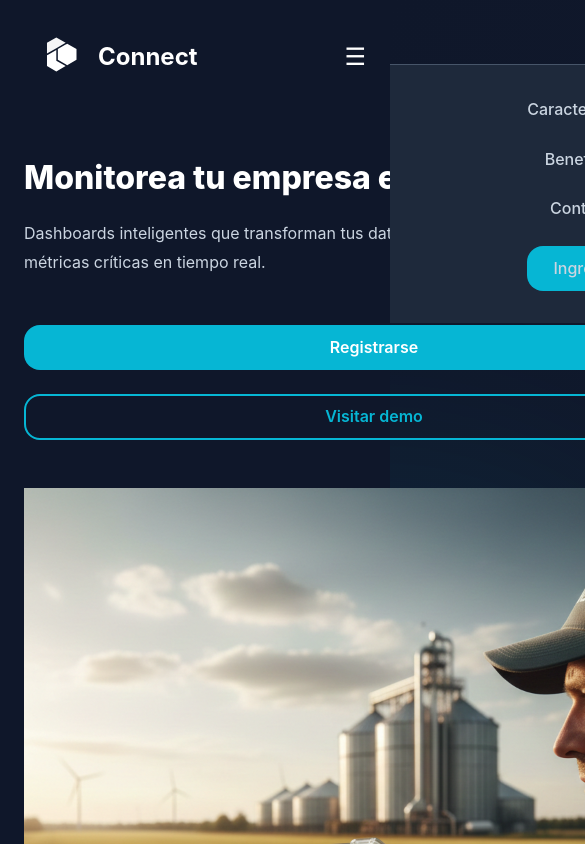
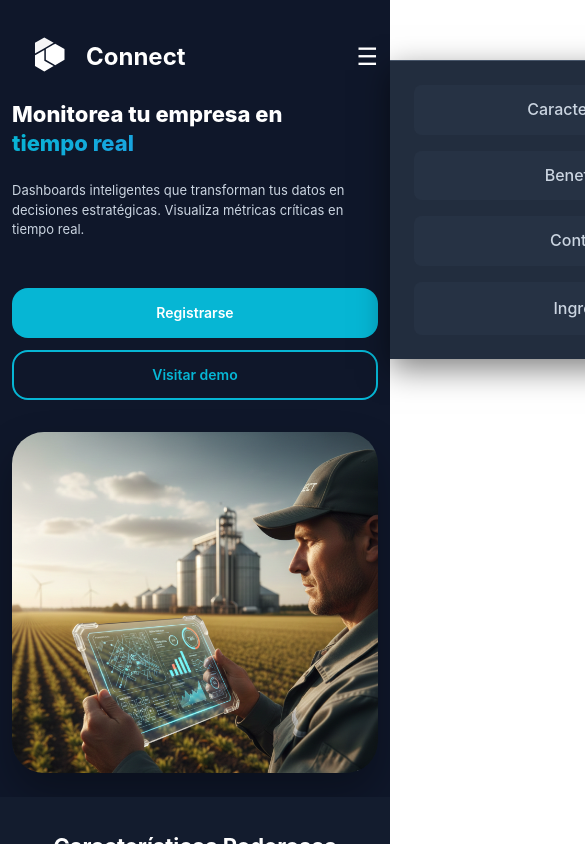
Before and after one commit to connectpy/connect, a React (Vite) app in the folder connect/: page / in a window 390 px wide. Shown: the top 844 px of the page, 585 px wide, since content can reach past the window. Built offline with nearby package versions, Linux system fonts and the light colour scheme; no server answers; what @influxdata/influxdb-client-browser would draw is missing.

Commit message:
edicion del landing problema con menu

```diff
--- a/connect/src/pages/landing.css
+++ b/connect/src/pages/landing.css
@@ -41,6 +41,11 @@
   box-sizing: border-box;
 }
 
+html {
+  overflow-x: hidden;
+  width: 100%;
+}
+
 body {
   font-family: -apple-system, BlinkMacSystemFont, 'Segoe UI', 'Roboto', 'Oxygen',
     'Ubuntu', 'Cantarell', 'Fira Sans', 'Droid Sans', 'Helvetica Neue', sans-serif;
@@ -50,16 +55,29 @@ body {
   color: var(--color-text-white);
   line-height: 1.6;
   overflow-x: hidden;
+  width: 100%;
+  position: relative;
 }
 
 .App {
   min-height: 100vh;
+  overflow-x: hidden;
+  width: 100%;
+  max-width: 100vw;
+}
+
+.landing-page {
+  overflow-x: hidden;
+  width: 100%;
+  max-width: 100vw;
 }
 
 .container {
   max-width: 1200px;
   margin: 0 auto;
   padding: 0 var(--spacing-md);
+  width: 100%;
+  box-sizing: border-box;
 }
 
 /* ===== Navegación ===== */
@@ -198,10 +216,19 @@ body {
   font-size: 1.125rem;
 }
 
+.hero-btn {
+  white-space: nowrap;
+  overflow: hidden;
+  text-overflow: ellipsis;
+}
+
 /* ===== Hero Section ===== */
 .hero {
   padding: calc(var(--spacing-3xl) + 4rem) 0 var(--spacing-3xl);
   position: relative;
+  overflow: hidden;
+  width: 100%;
+  max-width: 100vw;
 }
 
 .hero-grid {
@@ -209,10 +236,14 @@ body {
   grid-template-columns: 1fr 1fr;
   gap: var(--spacing-3xl);
   align-items: center;
+  width: 100%;
+  max-width: 100%;
 }
 
 .hero-content {
   animation: fadeInUp 0.8s ease-out;
+  max-width: 100%;
+  width: 100%;
 }
 
 .hero-title {
@@ -220,6 +251,9 @@ body {
   font-weight: 800;
   line-height: 1.1;
   margin-bottom: var(--spacing-md);
+  word-wrap: break-word;
+  overflow-wrap: break-word;
+  max-width: 100%;
 }
 
 .gradient-text {
@@ -227,6 +261,8 @@ body {
   -webkit-background-clip: text;
   -webkit-text-fill-color: transparent;
   background-clip: text;
+  display: inline-block;
+  max-width: 100%;
 }
 
 .hero-description {
@@ -234,12 +270,31 @@ body {
   color: var(--color-text-gray);
   margin-bottom: var(--spacing-xl);
   line-height: 1.8;
+  word-wrap: break-word;
+  max-width: 100%;
 }
 
 .hero-buttons {
   display: flex;
   gap: var(--spacing-md);
   flex-wrap: wrap;
+  max-width: 100%;
+}
+
+.hero-visual {
+  position: relative;
+  animation: fadeInRight 0.8s ease-out;
+  max-width: 100%;
+  width: 100%;
+}
+
+.hero-visual::before {
+  content: '';
+  position: absolute;
+  inset: -20%;
+  background: radial-gradient(circle, rgba(6, 182, 212, 0.15) 0%, transparent 70%);
+  filter: blur(60px);
+  z-index: -1;
 }
 
 .hero-visual {
@@ -257,6 +312,22 @@ body {
 }
 
 /* ===== Dashboard Card ===== */
+.contenedor-imagen {
+  width: 100%;
+  max-width: 100%;
+  display: flex;
+  justify-content: center;
+  align-items: center;
+}
+
+.dashboard-image {
+  width: 100%;
+  height: auto;
+  max-width: 100%;
+  border-radius: var(--border-radius-xl);
+  box-shadow: var(--shadow-xl);
+}
+
 .dashboard-card {
   background: rgba(30, 41, 59, 0.5);
   backdrop-filter: blur(10px);
@@ -604,80 +675,345 @@ body {
 }
 
 @media (max-width: 768px) {
+  /* Force viewport width */
+  html, body, .App, .landing-page {
+    max-width: 100vw;
+    overflow-x: hidden;
+  }
+
+  /* Ajustar container para móvil */
+  .container {
+    padding: 0 1rem;
+    max-width: 100%;
+    width: 100%;
+  }
+
+  /* Navegación móvil */
+  .navbar {
+    width: 100%;
+    max-width: 100vw;
+  }
+
   .menu-toggle {
     display: block;
+    z-index: 1002;
+    position: relative;
   }
 
   .nav-links {
     position: fixed;
-    top: 64px;
+    top: 60px;
     left: 0;
     right: 0;
-    background: var(--color-bg-medium);
+    width: 100%;
+    background: rgba(30, 41, 59, 0.98);
+    backdrop-filter: blur(10px);
     flex-direction: column;
-    padding: var(--spacing-lg);
-    gap: var(--spacing-md);
+    padding: 1.5rem;
+    gap: 1rem;
     transform: translateX(100%);
-    transition: var(--transition);
+    transition: transform 0.3s ease;
     border-top: 1px solid var(--color-border);
+    box-shadow: 0 10px 30px rgba(0, 0, 0, 0.5);
+    z-index: 1001;
   }
 
-  .nav-links.active {
+  .nav-links.open {
     transform: translateX(0);
+  }
+
+  .nav-links a {
+    width: 100%;
+    text-align: center;
+    padding: 0.75rem;
+    display: block;
+    background: rgba(51, 65, 85, 0.3);
+    border-radius: 0.5rem;
+  }
+
+  .nav-links .btn-primary {
+    margin: 0;
+  }
+
+  /* Hero Section Móvil */
+  .hero {
+    padding: calc(3rem + 60px) 0 2rem;
+    overflow: hidden;
+    width: 100%;
+    max-width: 100vw;
   }
 
   .hero-grid {
     grid-template-columns: 1fr;
-    gap: var(--spacing-xl);
+    gap: 2rem;
+    width: 100%;
+    max-width: 100%;
+  }
+
+  .hero-content {
+    width: 100%;
+    max-width: 100%;
   }
 
   .hero-title {
-    font-size: 2rem;
+    font-size: 1.5rem;
+    line-height: 1.25;
+    word-break: break-word;
+    hyphens: auto;
+    max-width: 100%;
+  }
+
+  .gradient-text {
+    display: block;
   }
 
   .hero-description {
-    font-size: 1rem;
+    font-size: 0.875rem;
+    line-height: 1.5;
+    max-width: 100%;
   }
 
   .hero-buttons {
     flex-direction: column;
+    width: 100%;
+    gap: 0.75rem;
+    max-width: 100%;
   }
 
   .hero-buttons a {
     width: 100%;
+    max-width: 100%;
     text-align: center;
+    box-sizing: border-box;
+    display: block;
+  }
+
+  .hero-visual {
+    width: 100%;
+    max-width: 100%;
+  }
+
+  .contenedor-imagen {
+    width: 100%;
+    max-width: 100%;
+  }
+
+  .dashboard-image {
+    width: 100%;
+    max-width: 100%;
+    height: auto;
+  }
+
+  /* Botones grandes ajustados para móvil */
+  .btn-lg {
+    padding: 0.75rem 1rem;
+    font-size: 0.875rem;
+    white-space: normal;
+  }
+
+  .hero-btn {
+    padding: 0.75rem 1rem !important;
+    font-size: 0.875rem !important;
+  }
+
+  /* Dashboard Card Móvil */
+  .dashboard-card {
+    padding: 1rem;
+    width: 100%;
+    max-width: 100%;
+  }
+
+  .card-value {
+    font-size: 1.75rem;
+  }
+
+  .card-unit {
+    font-size: 1rem;
+  }
+
+  .card-stats {
+    gap: 0.75rem;
+  }
+
+  /* Features Móvil */
+  .features {
+    padding: 2rem 0;
+    width: 100%;
+    max-width: 100vw;
+  }
+
+  .section-header {
+    margin-bottom: 2rem;
   }
 
   .features-grid {
     grid-template-columns: 1fr;
+    width: 100%;
+  }
+
+  .feature-card {
+    width: 100%;
+    max-width: 100%;
+  }
+
+  /* Benefits Móvil */
+  .benefits {
+    padding: 2rem 0;
+    width: 100%;
+    max-width: 100vw;
   }
 
   .benefits-grid {
     grid-template-columns: 1fr;
+    gap: 2rem;
+    width: 100%;
+  }
+
+  .benefit-text {
+    font-size: 0.9375rem;
   }
 
   .stats-grid {
     grid-template-columns: 1fr;
+    width: 100%;
+  }
+
+  .stat-card {
+    width: 100%;
+    max-width: 100%;
+  }
+
+  /* CTA Móvil */
+  .cta {
+    padding: 2rem 0;
+    width: 100%;
+    max-width: 100vw;
   }
 
   .cta-buttons {
     flex-direction: column;
+    width: 100%;
+    max-width: 100%;
   }
 
   .cta-buttons a {
     width: 100%;
+    max-width: 100%;
     text-align: center;
+    box-sizing: border-box;
+  }
+
+  /* Footer Móvil */
+  .footer {
+    padding: 2rem 0 1rem;
+    width: 100%;
+    max-width: 100vw;
   }
 
   .footer-grid {
     grid-template-columns: 1fr;
+    gap: 1.5rem;
+    width: 100%;
+  }
+
+  .footer-brand {
+    max-width: 100%;
+  }
+
+  /* Títulos Móvil */
+  .section-title {
+    font-size: 1.5rem;
+    word-wrap: break-word;
+    max-width: 100%;
+  }
+
+  .cta-title {
+    font-size: 1.5rem;
+    word-wrap: break-word;
+    max-width: 100%;
+  }
+
+  .cta-description {
+    font-size: 0.9375rem;
+    max-width: 100%;
+  }
+}
+
+/* Pantallas muy pequeñas */
+@media (max-width: 480px) {
+  .container {
+    padding: 0 0.75rem;
+  }
+
+  .hero {
+    padding: calc(2.5rem + 60px) 0 1.5rem;
+  }
+
+  .hero-title {
+    font-size: 1.375rem;
+    line-height: 1.3;
+  }
+
+  .hero-description {
+    font-size: 0.8125rem;
+    line-height: 1.5;
+  }
+
+  .btn-lg {
+    padding: 0.625rem 1rem;
+    font-size: 0.8125rem;
+  }
+
+  .card-value {
+    font-size: 1.5rem;
+  }
+
+  .card-stats {
+    grid-template-columns: repeat(3, 1fr);
+    gap: 0.5rem;
+  }
+
+  .stat-value {
+    font-size: 1rem;
+  }
+
+  .stat-label {
+    font-size: 0.7rem;
   }
 
   .section-title {
-    font-size: 2rem;
+    font-size: 1.375rem;
+  }
+
+  .section-subtitle {
+    font-size: 0.875rem;
   }
 
   .cta-title {
-    font-size: 2rem;
+    font-size: 1.375rem;
+  }
+
+  .cta-description {
+    font-size: 0.875rem;
+  }
+
+  .stat-card-value {
+    font-size: 1.75rem;
+  }
+
+  .feature-icon {
+    font-size: 2.5rem;
+  }
+
+  .feature-title {
+    font-size: 1rem;
+  }
+
+  .feature-description {
+    font-size: 0.8125rem;
+  }
+
+  .benefit-text {
+    font-size: 0.875rem;
   }
 }
```
